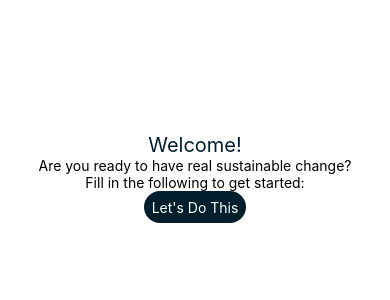
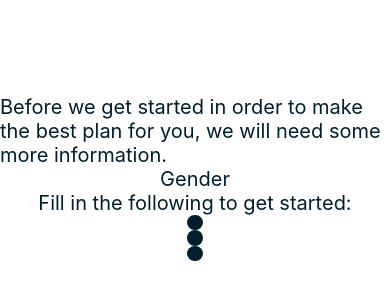
Before and after one commit to wb1110/FreeToBe, a React Native app: screen /Gender in a window 390 px wide. Shown: the part 244-544 px from the top of the page. Built offline with nearby package versions, Linux system fonts and the light colour scheme.

Commit message:
navigation

```diff
--- a/App.js
+++ b/App.js
@@ -1,7 +1,7 @@
 import { createStackNavigator } from '@react-navigation/stack';
 import { NavigationContainer, DefaultTheme } from '@react-navigation/native';
 import Home from './screens/Home';
-import Details from './screens/Details';
+import Gender from './screens/assessment/Gender';
 
 const Stack = createStackNavigator();
 
@@ -19,7 +19,7 @@ function App() {
     <NavigationContainer theme={theme}>
       <Stack.Navigator screenOptions={{ headerShown: false }} initialRouteName="Home">
         <Stack.Screen name="Home" component={Home} />
-        <Stack.Screen name="Details" component={Details} />
+        <Stack.Screen name="Gender" component={Gender} />
       </Stack.Navigator>
     </NavigationContainer>
   );
--- a/components/Button.js
+++ b/components/Button.js
@@ -4,15 +4,15 @@ import {
 import React from 'react';
 import { COLORS } from '../constants';
 
-function Button(props) {
+function Button({ onPress, title }) {
   return (
     <TouchableOpacity
       style={{
         backgroundColor: COLORS.primary, alignItems: 'center', justifyContent: 'center', borderRadius: '25px', padding: '2%',
       }}
-      onPress={() => alert('Hello, world!')}
+      onPress={onPress}
     >
-      <Text style={{ color: COLORS.secondary }}>{props.children}</Text>
+      <Text style={{ color: COLORS.secondary }}>{title}</Text>
     </TouchableOpacity>
   );
 }
--- a/screens/Home.js
+++ b/screens/Home.js
@@ -1,7 +1,5 @@
 import { useState } from 'react';
-import {
-  Text, View, SafeAreaView, FlatList,
-} from 'react-native';
+import { Text, View, SafeAreaView, FlatList } from 'react-native';
 
 import { COLORS, NFTData } from '../constants';
 import { HomeHeader, FocusedStatusBard, FocusedStatusBar } from '../components';
@@ -9,21 +7,15 @@ import Container from '../components/Container';
 import CustomText from '../components/CustomText';
 import Button from '../components/Button';
 
-function Home() {
+function Home({ navigation }) {
   return (
     <SafeAreaView style={{ flex: 1 }}>
       <FocusedStatusBar />
       <Container>
-        <CustomText>
-          Welcome!
-        </CustomText>
-        <Text>
-          Are you ready to have real sustainable change?
-        </Text>
-        <Text>
-          Fill in the following to get started:
-        </Text>
-        <Button>Let's Do This</Button>
+        <CustomText>Welcome!</CustomText>
+        <Text>Are you ready to have real sustainable change?</Text>
+        <Text>Fill in the following to get started:</Text>
+        <Button onPress={() => navigation.navigate('Gender')} title="Let's Do This" />
       </Container>
     </SafeAreaView>
   );
--- /dev/null
+++ b/screens/assessment/Gender.js
@@ -0,0 +1,23 @@
+import { useState } from 'react';
+import { SafeAreaView } from 'react-native';
+import { FocusedStatusBar } from '../../components';
+import Container from '../../components/Container';
+import CustomText from '../../components/CustomText';
+import Button from '../../components/Button';
+
+function Gender() {
+  return (
+    <SafeAreaView style={{ flex: 1 }}>
+      <FocusedStatusBar />
+      <Container>
+        <CustomText>Before we get started in order to make the best plan for you, we will need some more information.</CustomText>
+        <CustomText>Gender</CustomText>
+        <CustomText>Fill in the following to get started:</CustomText>
+        <Button>Female</Button><Button>Nonbinary</Button>
+        <Button>Submit</Button>
+      </Container>
+    </SafeAreaView>
+  );
+}
+
+export default Gender;
```
